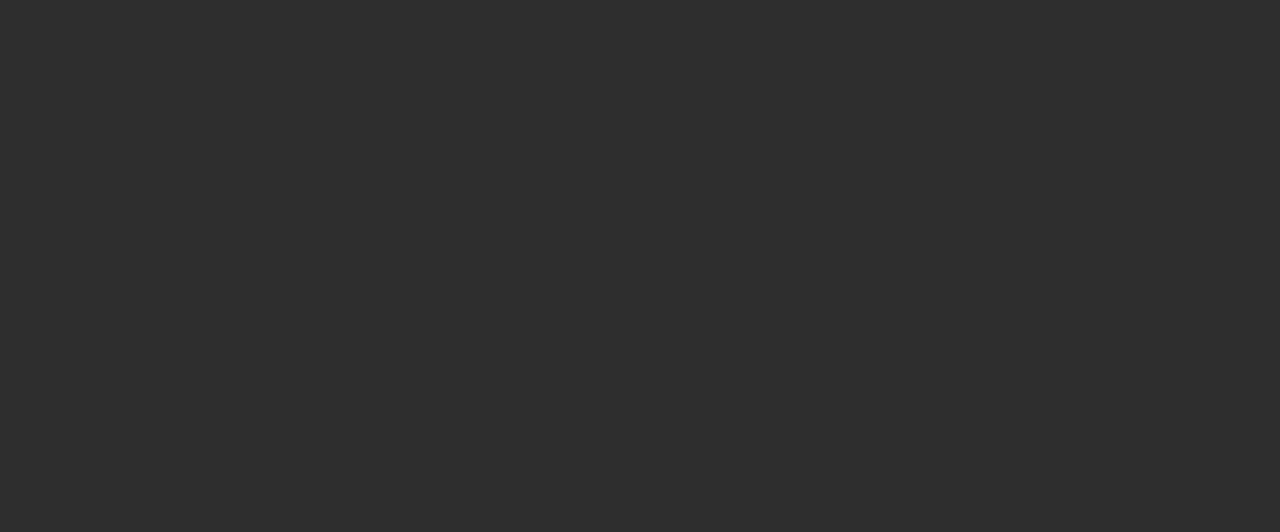
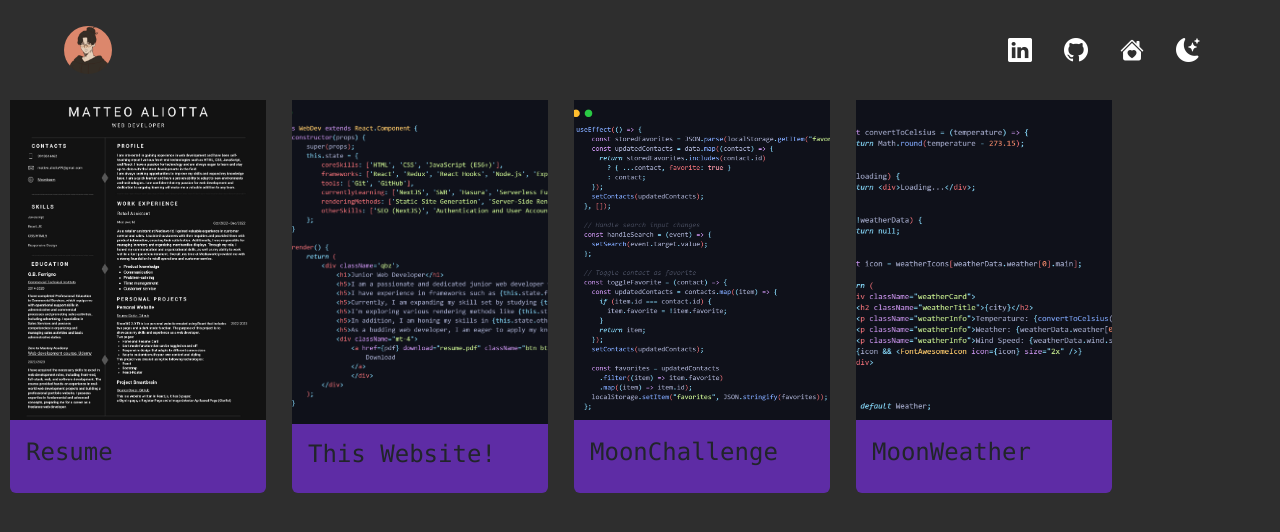
Before and after one commit to Moondevbeam/MoonWS-2.0, a React (Create React App) app: page /projects in a window 1280 px wide. Before the commit this address had no page. Shown: the top 532 px of the page. Built offline with nearby package versions, Linux system fonts and the light colour scheme.

Commit message:
fixed website, changed route stack to projects, upgraded navigation code for desktop

```diff
--- a/src/App.js
+++ b/src/App.js
@@ -3,14 +3,14 @@ import './App.css';
 // eslint-disable-next-line
 import { BrowserRouter as Router, Routes, Route, BrowserRouter } from 'react-router-dom';
 import Introduction from './pages/Introduction';
-import Stack from './pages/Stack';
+import Projects from './pages/Projects';
 class App extends Component{
   render(){
     return(
     <BrowserRouter>
       <Routes>
         <Route path="/" element={<Introduction />} />
-        <Route path="/stack" element={<Stack />} />
+        <Route path="/projects" element={<Projects />} />
       </Routes>
     </BrowserRouter>
   );
--- a/src/components/card/CardDetail.jsx
+++ b/src/components/card/CardDetail.jsx
@@ -17,7 +17,7 @@ const CardDetail = ({ imgSrc, title }) => {
   };
 
   const handleBack = () => {
-    window.location.href = "/stack";
+    window.location.href = "/projects";
   }
 
   return (
--- a/src/components/navigation/MobileNavBar.jsx
+++ b/src/components/navigation/MobileNavBar.jsx
@@ -9,7 +9,7 @@ const BottomNav = () => {
           {!showContacts ? (
         <>
         <Link to="/" className="nav-item btn btn-primary white">Home</Link>
-        <Link to="/stack" className="nav-item btn btn-primary white">Projects</Link>
+        <Link to="/projects" className="nav-item btn btn-primary white">Projects</Link>
         <button onClick={() => setShowContacts(true)} className="nav-item btn btn-primary white">Contacts</button>
       </>
           ) : (
--- a/src/components/navigation/Navigation.js
+++ b/src/components/navigation/Navigation.js
@@ -4,37 +4,41 @@ import Darkmode from "../darkmode/Darkmode";
 import "./Navigation.css";
 import { Link, useLocation } from "react-router-dom";
 
-const Navigation = () =>{
+const MenuLink = ({ to, iconClass, external, children }) => {
+    if (external) {
+      return (
+        <a className="pointer pa3 f3 black" href={to}><i class={iconClass}></i></a>
+      );
+    } else {
+      return (
+        <Link className="pointer pa3 f3 black" to={to}><i class={iconClass}></i></Link>
+      );
+    }
+  }
+
+  const Navigation = () => {
     const location = useLocation();
-    if (location.pathname === '/') {
-        return(
+    const commonLinks = [
+      { to: "https://www.linkedin.com/in/moonbeam-dev/", iconClass: "bi bi-linkedin", external: true },
+      { to: "https://github.com/Moondevbeam", iconClass: "bi bi-github", external: true },
+      { to: location.pathname === '/' ? "/projects" : "/", iconClass: location.pathname === '/' ? "bi bi-file-earmark-code" : "bi bi-house-heart-fill", external: false }
+    ];
+
+    return (
       <div className="pa3 sticky dt ph5-ns black">
         <Link to="/" className="dtc v-mid link w-25">
-                    <img src={logo} className="dib br-100" alt="" style={{width:48,height:48}}></img>
+          <img src={logo} className="dib br-100" alt="Logo" style={{ width: 48, height: 48 }} />
         </Link>
-                <div style={{display:"flex", justifyContent:"right"}}>
-                    <p className="pointer pa3 f3"><a className="black" href="https://www.linkedin.com/in/moonbeam-dev/"><i class="bi bi-linkedin"></i></a></p>
-                    <p className="pointer pa3 f3"><a className="black" href="https://github.com/Moondevbeam"><i class="bi bi-github"></i></a></p>
-                    <p className="pointer pa3 f3"><Link className="black" to="stack"><i class="bi bi-file-earmark-code"></i></Link></p>
-                    <p onClick={Darkmode} className="black pointer pa3 f3"><i class="bi bi-moon-stars-fill"></i></p>
-                </div>
-            </div>
-        )
-      } else if (location.pathname === '/stack') {
-        return(
-            <div className="pa3 sticky dt ph5-ns black">
-                <Link to="/" className="dtc v-mid link w-25">
-                    <img src={logo} className="dib br-100" alt="" style={{width:48,height:48}}></img>
-                </Link>
-                <div style={{display:"flex", justifyContent:"right"}}>
-                    <p className="pointer pa3 f3"><a className="black" href="https://www.linkedin.com/in/moonbeam-dev/"><i class="bi bi-linkedin"></i></a></p>
-                    <p className="pointer pa3 f3"><a className="black" href="https://github.com/Moondevbeam"><i class="bi bi-github"></i></a></p>
-                    <p className="pointer pa3 f3"><Link className="black" to="/"><i class="bi bi-house-heart-fill"></i></Link></p>
-                    <p onClick={Darkmode} className="black pointer pa3 f3"><i class="bi bi-moon-stars-fill"></i></p>
+        <div style={{ display: "flex", justifyContent: "right" }}>
+          {commonLinks.map((link, index) => (
+            <MenuLink key={index} {...link} />
+          ))}
+          <button onClick={Darkmode} className="pointer pa3 f3 black" style={{ background: 'transparent', border: 'none' }}>
+            <i class="bi bi-moon-stars-fill"></i>
+          </button>
         </div>
       </div>
     )
   }
-    }
 
   export default Navigation;
--- a/src/pages/Stack.js
+++ b/src/pages/Projects.js
@@ -12,7 +12,7 @@ import MoonProject from "./MoonProject";
 import MoonWeather from "./MoonWeather";
 import BottomNav from "../components/navigation/MobileNavBar";
 
-const Stack = () => {
+const Projects = () => {
     const [activeCard, setActiveCard] = useState(null);
 
     const cards = [
@@ -61,4 +61,4 @@ const Stack = () => {
       );
     };
 
-export default Stack;
+export default Projects;
```
Also changed, not shown: src/App.css (line endings or trailing spaces), 1 other file (tests, documents, lock files or other folders). Lines whose indentation alone changed are shown as unchanged.
